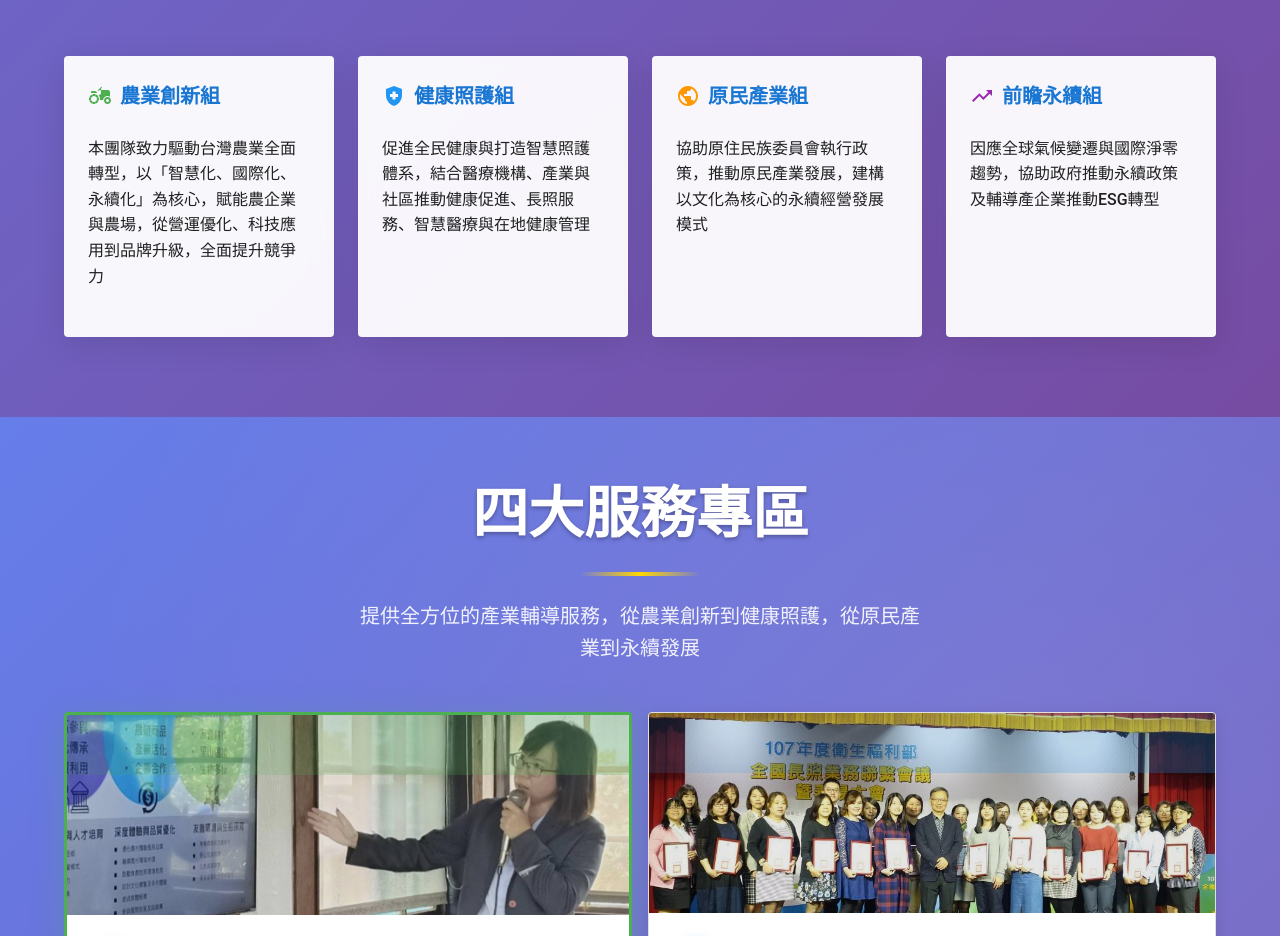
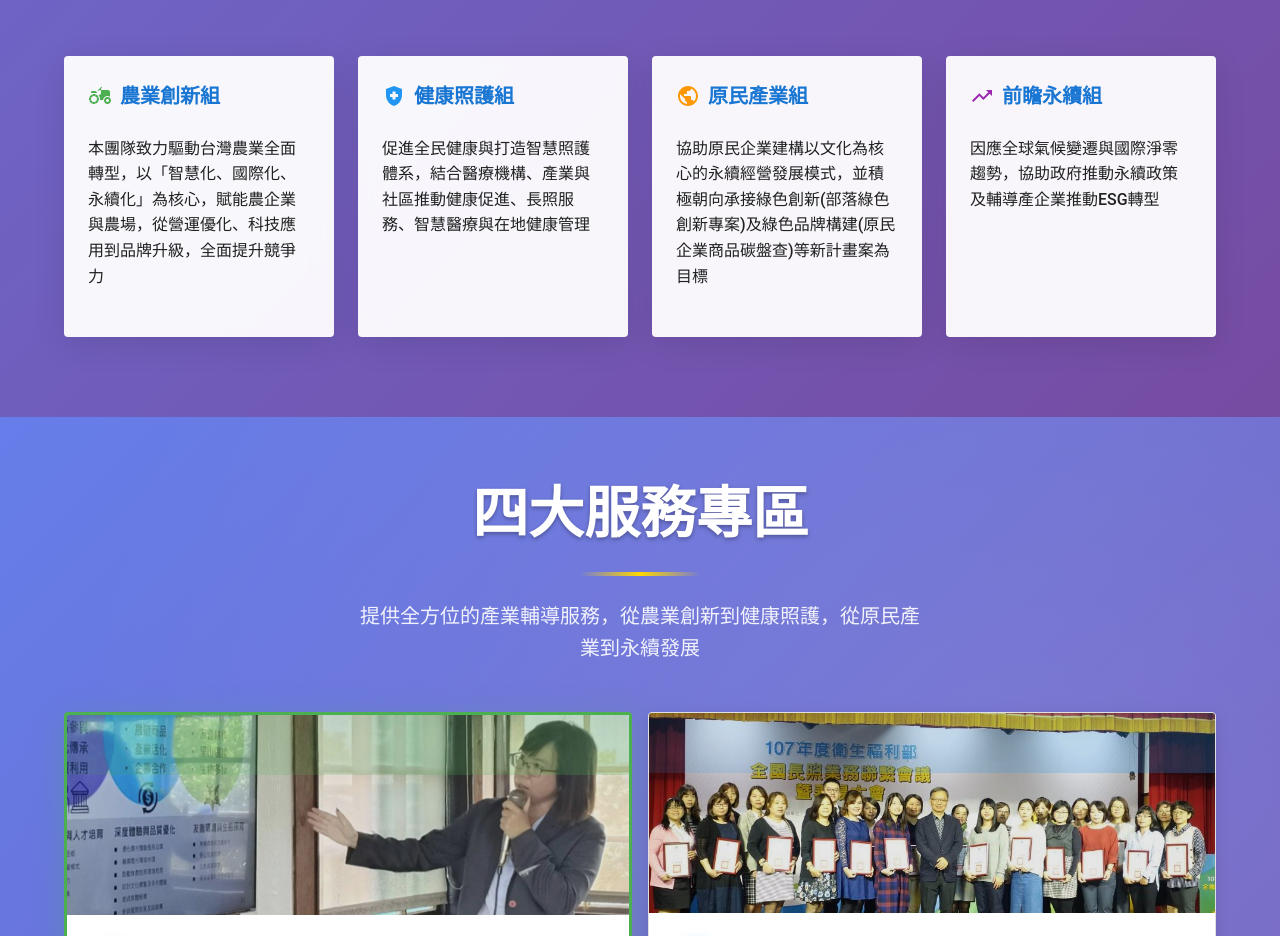
Before and after one commit to lpscsd1723-dot/csd-copt-proj, a React (Create React App) app: page / in a window 1280 px wide. Shown: the part 4500-5436 px from the top of the page. Built offline with nearby package versions, Linux system fonts and the light colour scheme.

Commit message:
Update DepartmentIntro component and localization files to enhance the summary for the Indigenous Industry Group, emphasizing support for indigenous enterprises and new green innovation projects across English, Japanese, and Chinese languages.

```diff
--- a/src/components/DepartmentIntro.tsx
+++ b/src/components/DepartmentIntro.tsx
@@ -687,7 +687,7 @@ const DepartmentIntro: React.FC = () => {
                   {
                     title: t('homepage.department-structure.groups.2.title', '原民產業組'),
                     members: t('homepage.department-structure.groups.2.members', '奕誠、小孟'),
-                    summary: t('homepage.department-structure.groups.2.summary', '協助原住民族委員會執行政策，推動原民產業發展，建構以文化為核心的永續經營發展模式'),
+                    summary: t('homepage.department-structure.groups.2.summary', '協助原民企業建構以文化為核心的永續經營發展模式，並積極朝向承接綠色創新(部落綠色創新專案)及綠色品牌構建(原民企業商品碳盤查)等新計畫案為目標'),
                     "focus-areas": (t('homepage.department-structure.groups.2.focus-areas', { returnObjects: true }) as string[])
                   },
                   {
--- a/src/i18n/en.json
+++ b/src/i18n/en.json
@@ -204,7 +204,7 @@
         {
           "title": "Indigenous Industry Group",
           "members": "Yi-Cheng, Xiao-Meng",
-          "summary": "Assisting the Council of Indigenous Peoples in policy execution, promoting indigenous industry development, building culture-centered sustainable business development models",
+          "summary": "Assisting indigenous enterprises in building culture-centered sustainable business development models, and actively pursuing new projects including green innovation (tribal green innovation projects) and green brand building (carbon footprint assessment for indigenous enterprise products)",
           "focus-areas": [
             "Shaping the largest indigenous channel brand LiMA nationwide",
             "Assisting tribal industry upgrading",
--- a/src/i18n/ja.json
+++ b/src/i18n/ja.json
@@ -204,7 +204,7 @@
         {
           "title": "先住民産業グループ",
           "members": "奕誠、小孟",
-          "summary": "先住民族委員会の政策執行を支援し、先住民産業発展を推進、文化を中核とした持続可能な経営発展モデルを構築",
+          "summary": "先住民企業が文化を中核とした持続可能な経営発展モデルを構築することを支援し、グリーンイノベーション（部族グリーンイノベーションプロジェクト）やグリーンブランド構築（先住民企業商品カーボンフットプリント評価）などの新プロジェクトの推進を目標とする",
           "focus-areas": [
             "全国最大の先住民チャネルブランドLiMAを形成",
             "部族産業アップグレードを支援",
--- a/src/i18n/zh.json
+++ b/src/i18n/zh.json
@@ -206,7 +206,7 @@
         {
           "title": "原民產業組",
           "members": "奕誠、小孟",
-          "summary": "協助原住民族委員會執行政策，推動原民產業發展，建構以文化為核心的永續經營發展模式",
+          "summary": "協助原民企業建構以文化為核心的永續經營發展模式，並積極朝向承接綠色創新(部落綠色創新專案)及綠色品牌構建(原民企業商品碳盤查)等新計畫案為目標",
           "focus-areas": [
             "型塑全國最大原民通路品牌LiMA",
             "協助部落產業升級",
```
